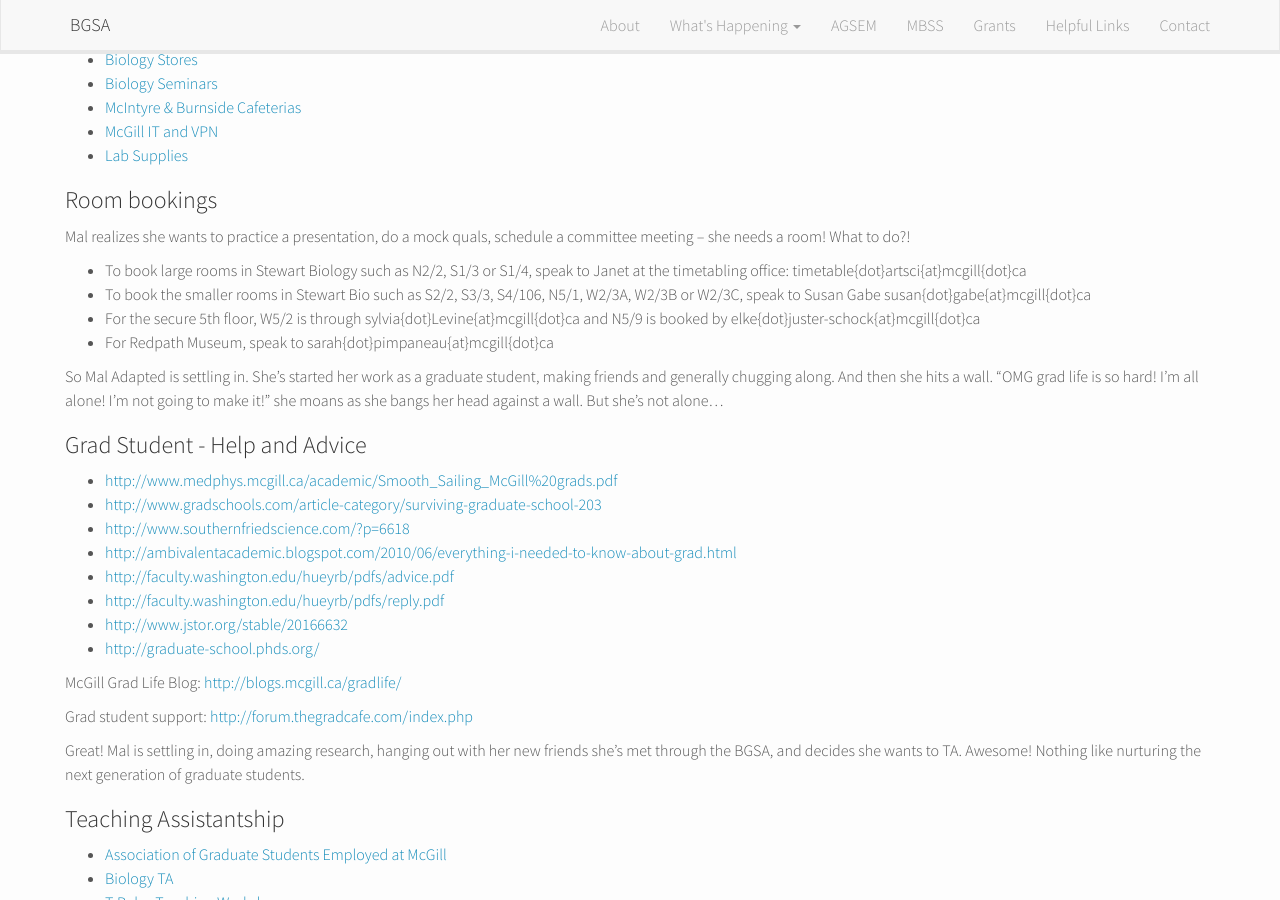
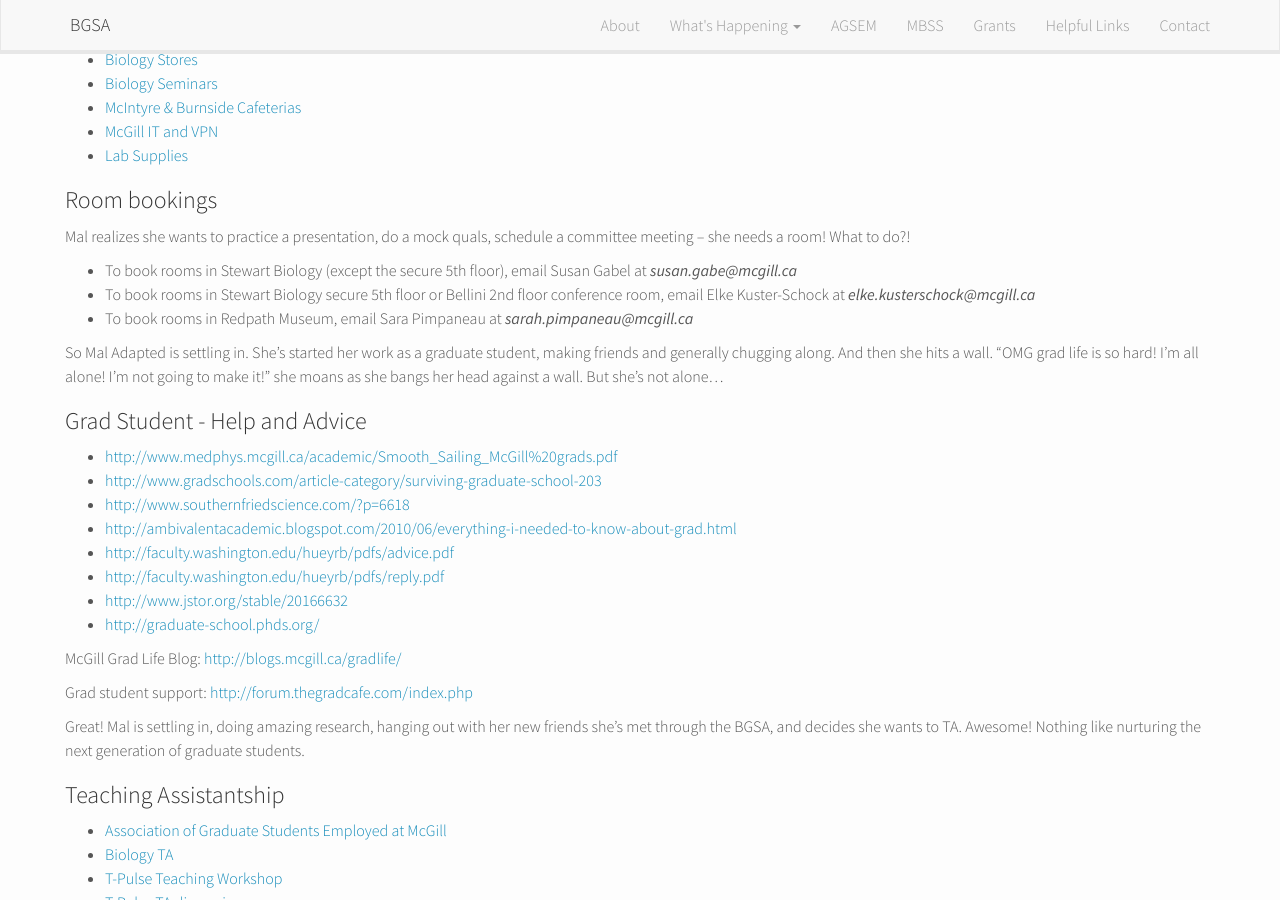
Before and after one commit to McGillBGSA/McGillBGSA.github.io, a Jekyll site: the page built from helpful_links.md, in a window 1280 px wide and 900 px high, scrolled down 3045 px. Built offline with Jekyll 4.4.1, drawn with Linux system fonts in a browser that asks for light colours; nearby versions of some CDN libraries.

Commit message:
Updated helpful_links.md

```diff
--- a/helpful_links.md
+++ b/helpful_links.md
@@ -144,10 +144,9 @@ Mal Adapted moves to Montreal with her pet hamster, stick insect and Siamese bet
 
 Mal realizes she wants to practice a presentation, do a mock quals, schedule a committee meeting – she needs a room! What to do?!
 
-* To book large rooms in Stewart Biology such as N2/2, S1/3 or S1/4, speak to Janet at the timetabling office: timetable{dot}artsci{at}mcgill{dot}ca
-* To book the smaller rooms in Stewart Bio such as S2/2, S3/3, S4/106, N5/1, W2/3A, W2/3B or W2/3C, speak to Susan Gabe susan{dot}gabe{at}mcgill{dot}ca
-* For the secure 5th floor, W5/2 is through sylvia{dot}Levine{at}mcgill{dot}ca and N5/9 is booked by elke{dot}juster-schock{at}mcgill{dot}ca
-* For Redpath Museum, speak to sarah{dot}pimpaneau{at}mcgill{dot}ca
+* To book rooms in Stewart Biology (except the secure 5th floor), email Susan Gabel at _susan.gabe@mcgill.ca_
+* To book rooms in Stewart Biology secure 5th floor or Bellini 2nd floor conference room, email Elke Kuster-Schock at _elke.kusterschock@mcgill.ca_
+* To book rooms in Redpath Museum, email Sara Pimpaneau at _sarah.pimpaneau@mcgill.ca_
 
 So Mal Adapted is settling in. She's started her work as a graduate student, making friends and generally chugging along. And then she hits a wall. “OMG grad life is so hard! I'm all alone! I'm not going to make it!” she moans as she bangs her head against a wall. But she's not alone...
 
```
